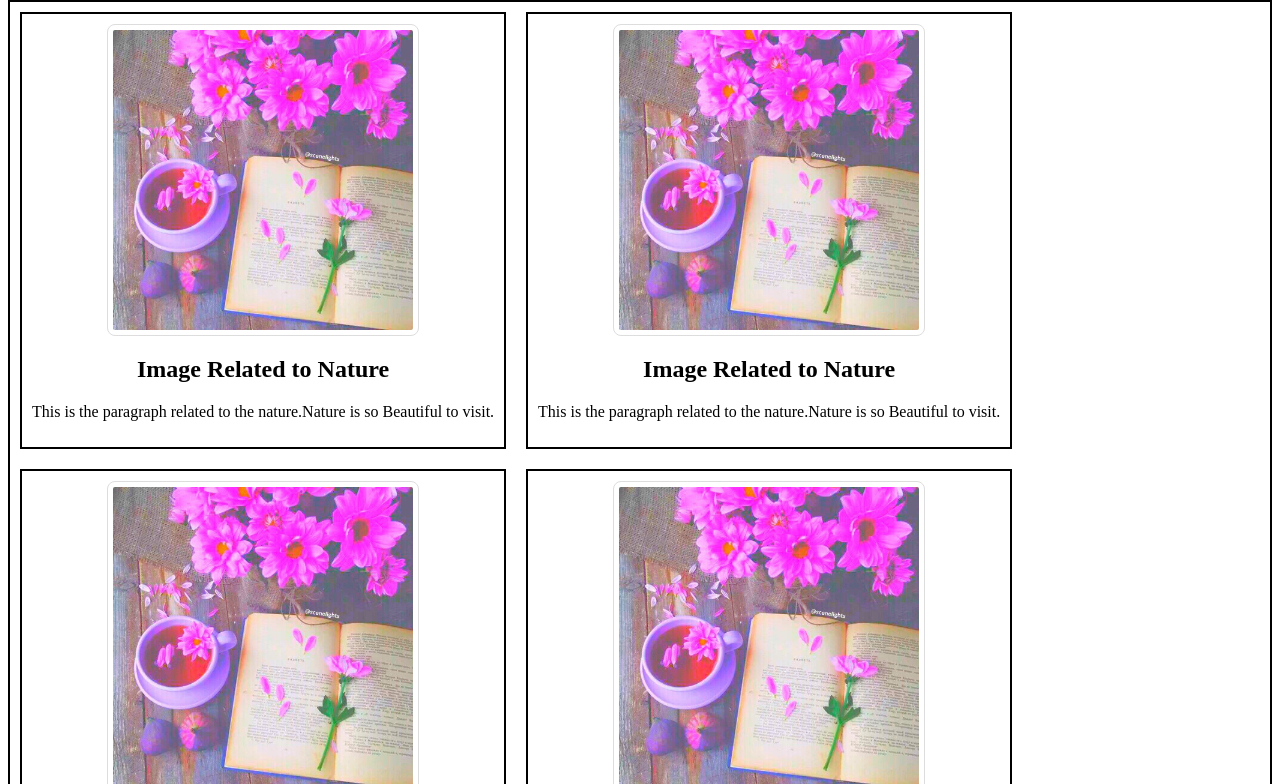
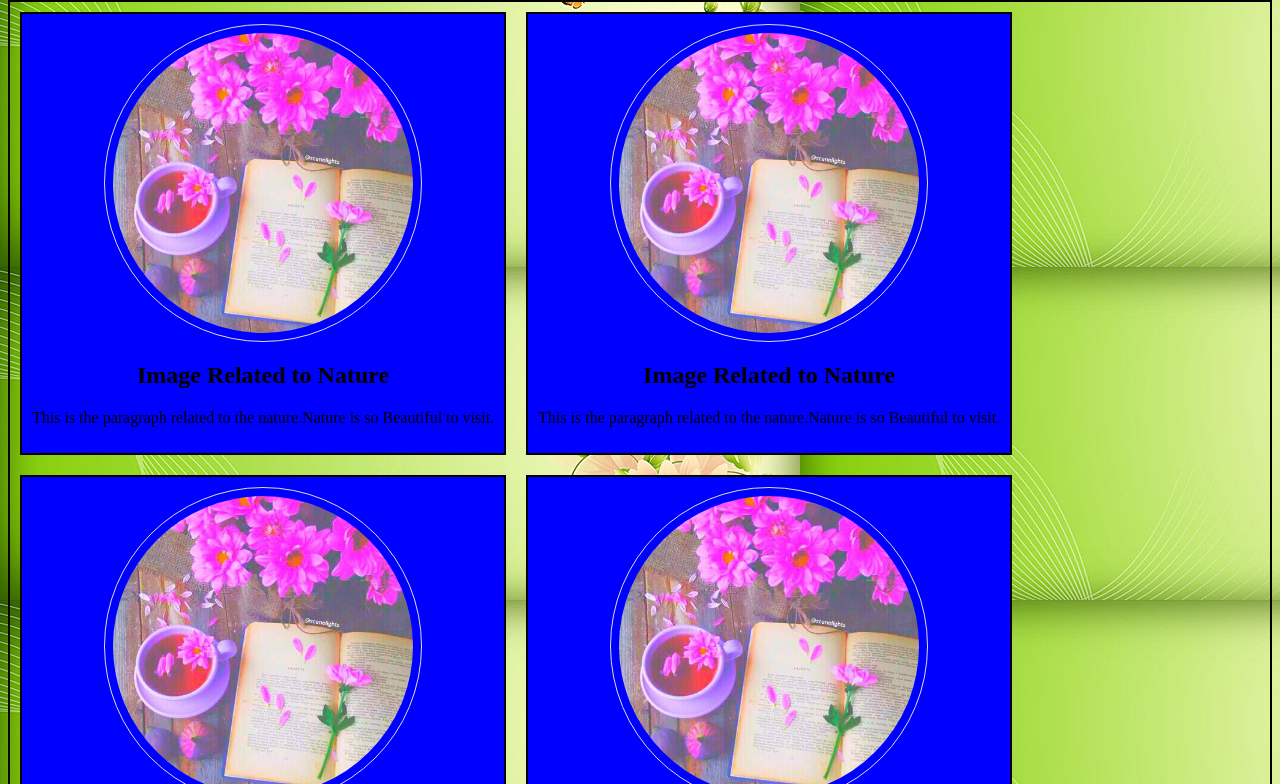
Before and after one commit to Modemchaithanya/Responsive-Web-Designing, a plain HTML site: page index.html in a window 1280 px wide. Shown: the part 66-850 px from the top of the page. Drawn offline with Linux system fonts and the light colour scheme.

Commit message:
"Add the background image"

```diff
--- a/style.css
+++ b/style.css
@@ -1,3 +1,8 @@
+body
+{
+background-image:url("back.jpg");
+}
+
 .nat
 {
     width: 300px;
@@ -13,6 +18,7 @@
     margin:10px;
     padding:10px;
     text-align: center;
+    background-color:blue;
 
 }
 .one{
@@ -56,8 +62,8 @@
     }
     img{
        border: 1px solid #ddd;
-      border-radius: 8px;
-      padding: 5px;
+      border-radius: 50%;
+      padding: 8px;
     }
 
     img:hover {
```
Also changed, not shown: back.jpg (added).
